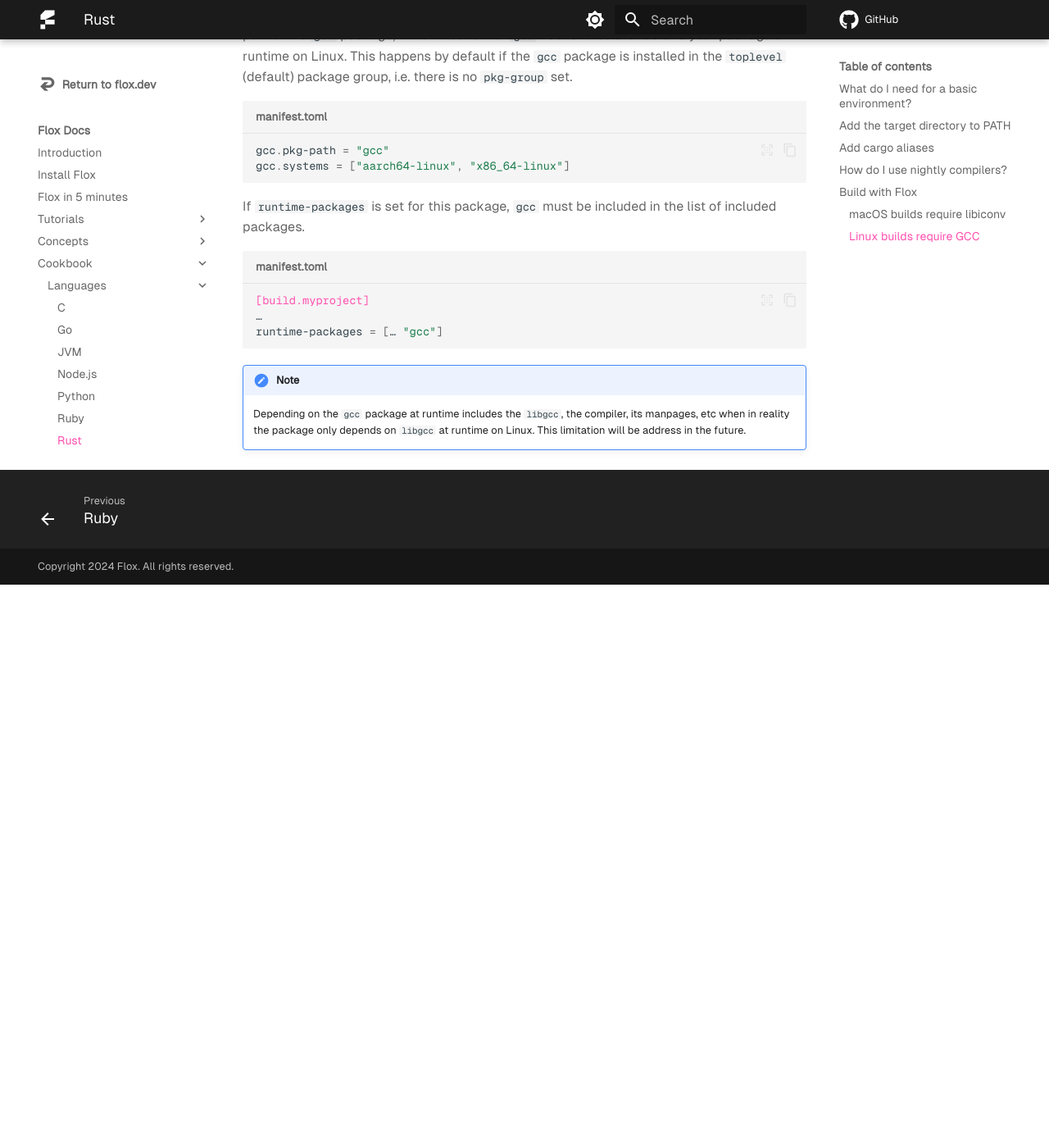
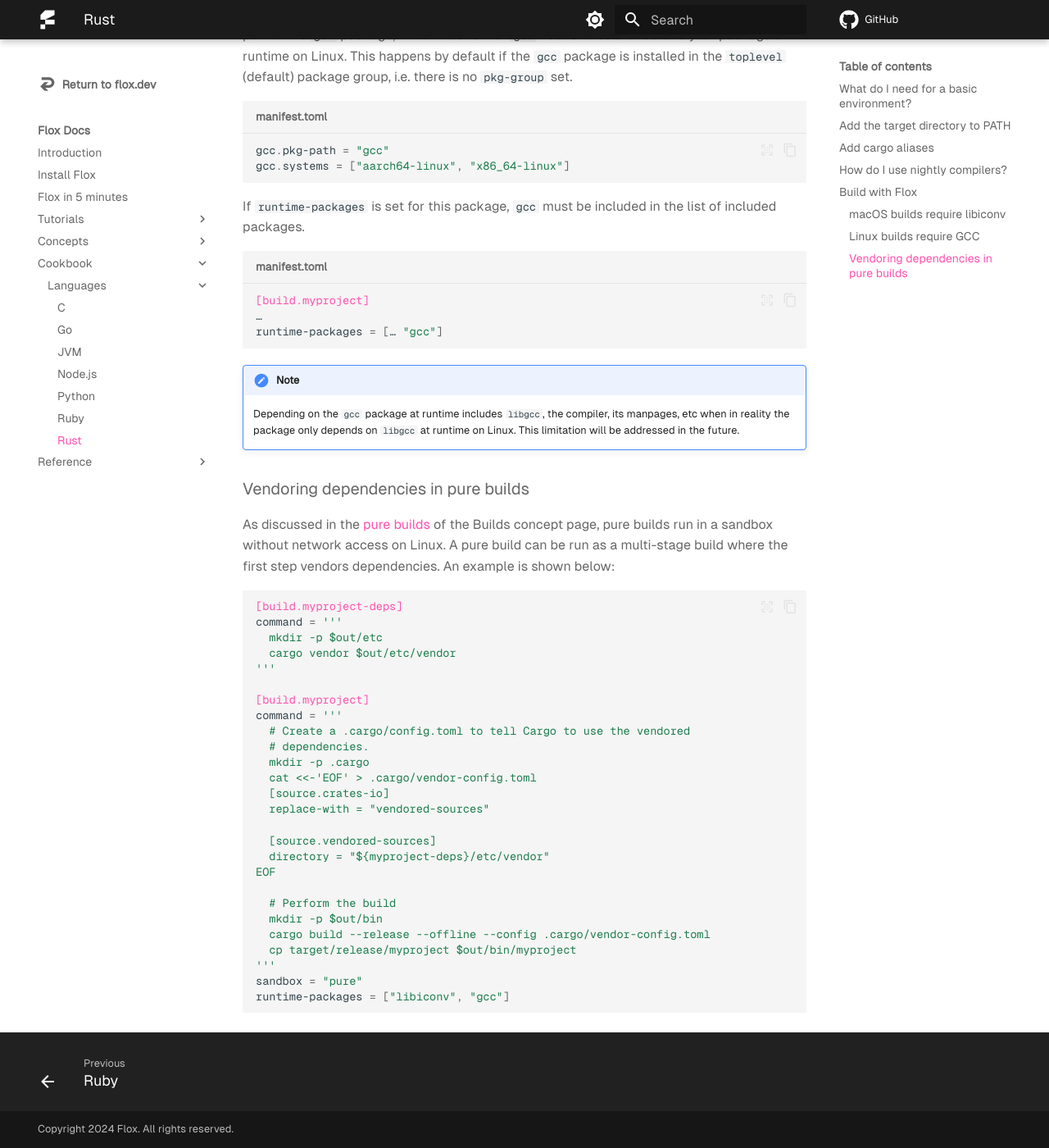
Before and after one commit to flox/floxdocs, an MkDocs documentation site: the page built from docs/cookbook/languages/rust.md, in a window 1280 px wide and 1400 px high, scrolled down 4472 px. Shown: the whole window at 82% size. Built offline with MkDocs 1.6.1 and Material for MkDocs 9.7.7, drawn with Linux system fonts in a browser that asks for light colours; plug-ins that fetch from the network failed and are left out; comment, search, counter and statistics services are not loaded; before the commit the page ends 5185 px from its top, so only the background shows below that.

Commit message:
feat: pure build instructions for rust

````diff
--- a/docs/cookbook/languages/rust.md
+++ b/docs/cookbook/languages/rust.md
@@ -228,10 +228,46 @@
 ```
 
 !!! note "Note"
-    Depending on the `gcc` package at runtime includes the `libgcc`, the compiler, its manpages, etc when in reality the package only depends on `libgcc` at runtime on Linux. This limitation will be address in the future.
+    Depending on the `gcc` package at runtime includes `libgcc`, the compiler, its manpages, etc when in reality the package only depends on `libgcc` at runtime on Linux. This limitation will be addressed in the future.
+
+### Vendoring dependencies in pure builds
+
+As discussed in the [pure builds][pure-builds-section] of the Builds concept page, pure builds run in a sandbox without network access on Linux.
+A pure build can be run as a multi-stage build where the first step vendors dependencies.
+An example is shown below:
+
+```toml
+[build.myproject-deps]
+command = '''
+  mkdir -p $out/etc
+  cargo vendor $out/etc/vendor
+'''
+
+[build.myproject]
+command = '''
+  # Create a .cargo/config.toml to tell Cargo to use the vendored
+  # dependencies.
+  mkdir -p .cargo
+  cat <<-'EOF' > .cargo/vendor-config.toml
+  [source.crates-io]
+  replace-with = "vendored-sources"
+
+  [source.vendored-sources]
+  directory = "${myproject-deps}/etc/vendor"
+EOF
+
+  # Perform the build
+  mkdir -p $out/bin
+  cargo build --release --offline --config .cargo/vendor-config.toml
+  cp target/release/myproject $out/bin/myproject
+'''
+sandbox = "pure"
+runtime-packages = ["libiconv", "gcc"]
+```
 
 [example_env]: https://github.com/flox/floxenvs/tree/main/rust
 [custom-toolchains]: https://github.com/zmitchell/rust-toolchains
 [esp32]: https://www.espressif.com/en/products/socs/esp32
 [risc-v]: https://en.wikipedia.org/wiki/RISC-V
 [build-concept]: ../../concepts/manifest-builds.md
+[pure-builds-section]: ../../concepts/manifest-builds.md#pure-builds
````
